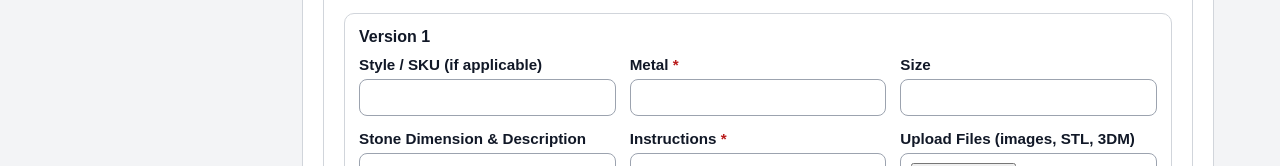
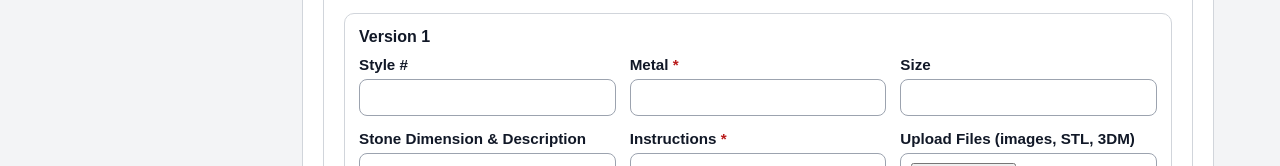
Before and after one commit to ludovickNinja/Customs, a plain HTML site: page index.html in a window 1280 px wide. Both pictures are taken after a click on the button "Form". Shown: the part 431-597 px from the top of the page. Drawn offline with Linux system fonts and the light colour scheme.

Commit message:
Update Style/SKU label to Style # in version form

```diff
--- a/index.html
+++ b/index.html
@@ -543,7 +543,7 @@
 
         <div class="grid-3">
           <label>
-            Style / SKU (if applicable)
+            Style #
             <input type="text" data-field="styleSku" />
           </label>
 
```
